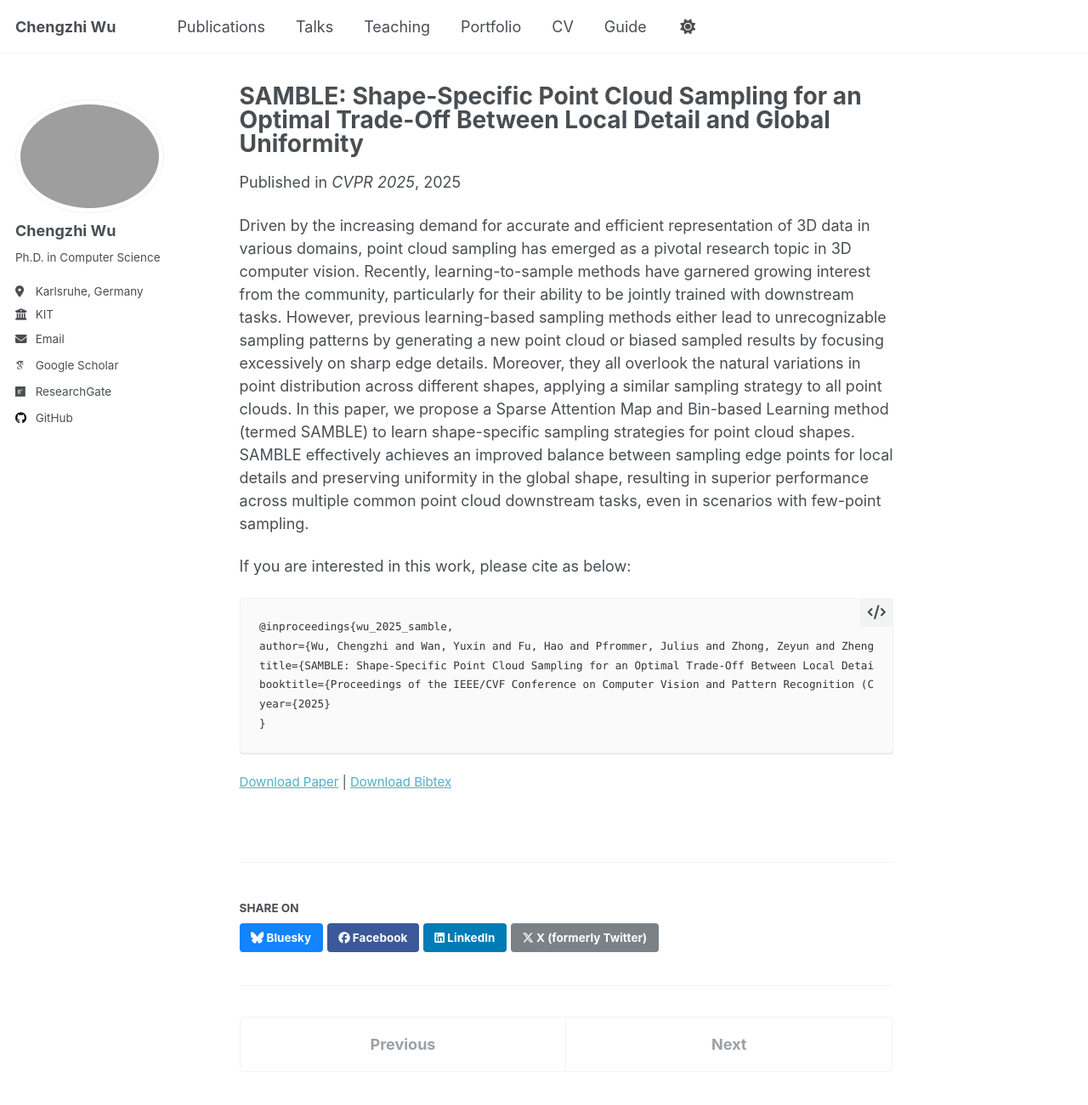
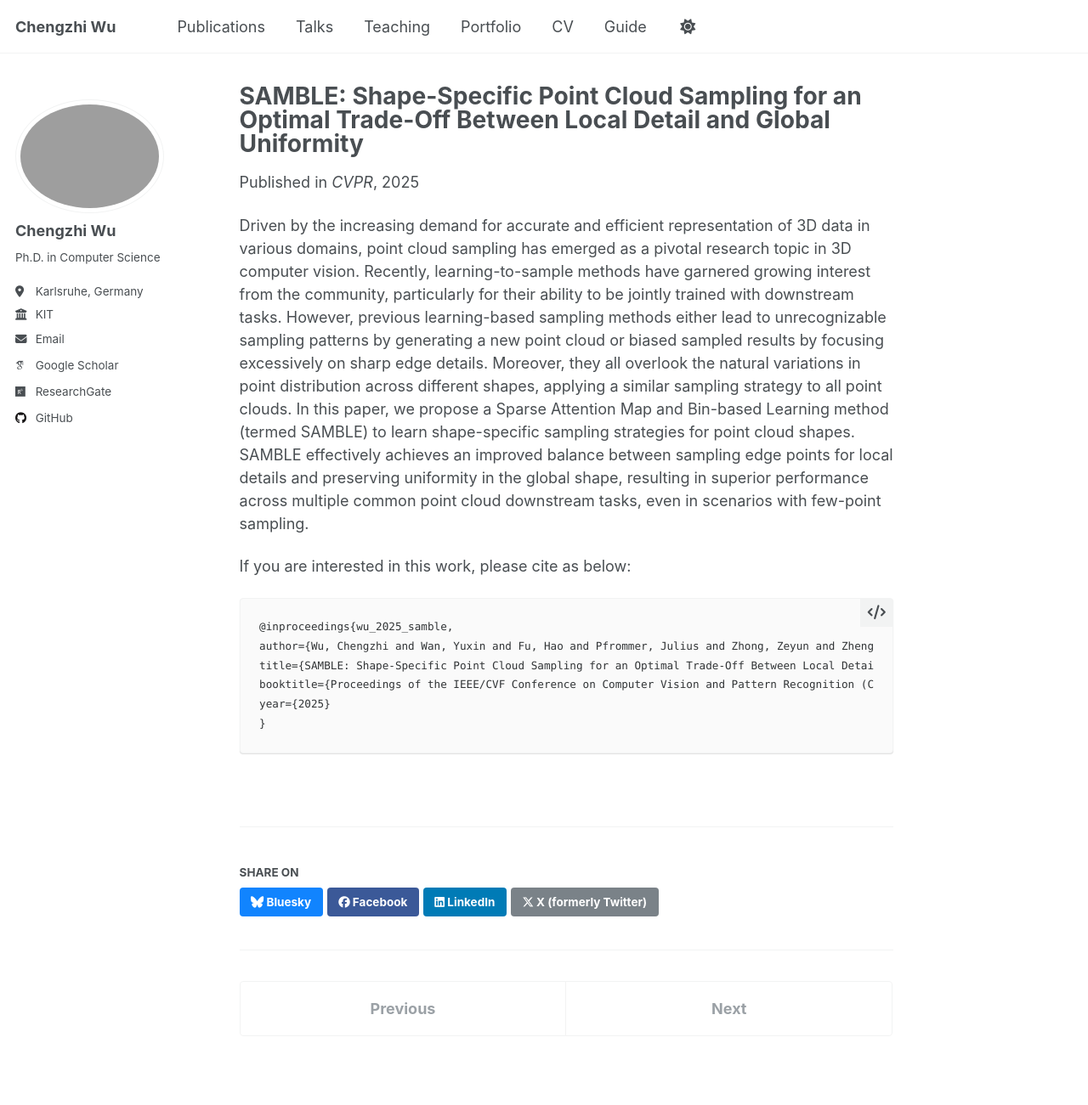
Before and after one commit to stevenczwu/stevenczwu.github.io, a Jekyll site: the page built from _publications/2009-10-01-paper-title-number-1.md, in a window 1280 px wide and 1400 px high. Shown: the top 1301 px of the window at 85% size. Built offline with Jekyll 4.4.1, drawn with Linux system fonts in a browser that asks for light colours; some web fonts are replaced.

Commit message:
Update 2009-10-01-paper-title-number-1.md

```diff
--- a/_publications/2009-10-01-paper-title-number-1.md
+++ b/_publications/2009-10-01-paper-title-number-1.md
@@ -1,13 +1,12 @@
 ---
 title: "SAMBLE: Shape-Specific Point Cloud Sampling for an Optimal Trade-Off Between Local Detail and Global Uniformity"
-author: Chengzhi Wu
 collection: publications
-category: manuscripts
+category: conferences
 permalink: /publication/2009-10-01-paper-title-number-1
+excerpt: 'Point cloud sampling'
 date: 2025-06-11
-venue: 'CVPR 2025'
-paperurl: '[paper download](https://arxiv.org/pdf/2504.19581)'
-bibtexurl: 'http://academicpages.github.io/files/bibtex1.bib'
+venue: 'CVPR'
+paperurl: 'https://arxiv.org/pdf/2504.19581'
 ---
 Driven by the increasing demand for accurate and efficient representation of 3D data in various domains, point cloud sampling has emerged as a pivotal research topic in 3D computer vision. Recently, learning-to-sample methods have garnered growing interest from the community, particularly for their ability to be jointly trained with downstream tasks. However, previous learning-based sampling methods either lead to unrecognizable sampling patterns by generating a new point cloud or biased sampled results by focusing excessively on sharp edge details. Moreover, they all overlook the natural variations in point distribution across different shapes, applying a similar sampling strategy to all point clouds. In this paper, we propose a Sparse Attention Map and Bin-based Learning method (termed SAMBLE) to learn shape-specific sampling strategies for point cloud shapes. SAMBLE effectively achieves an improved balance between sampling edge points for local details and preserving uniformity in the global shape, resulting in superior performance across multiple common point cloud downstream tasks, even in scenarios with few-point sampling.
 
```
